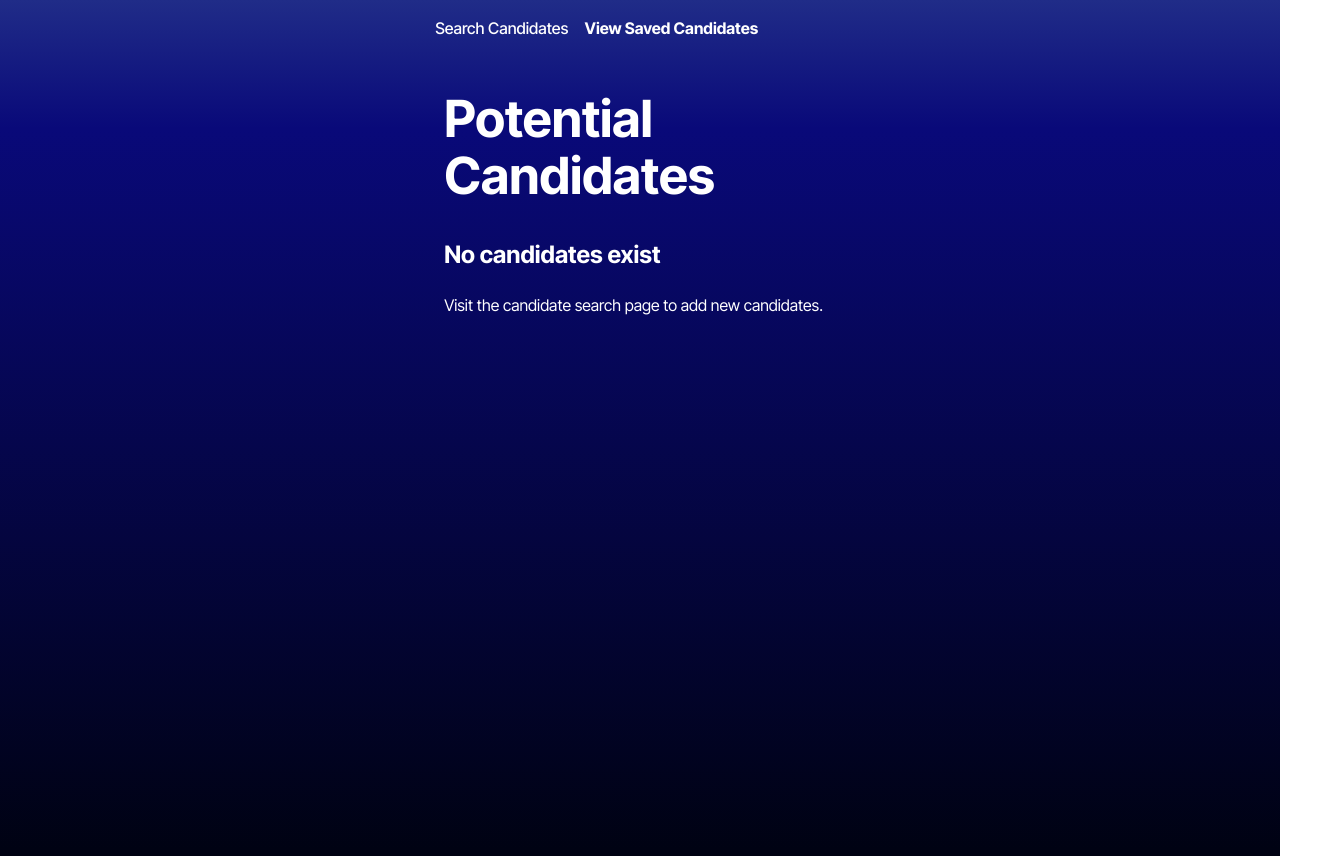
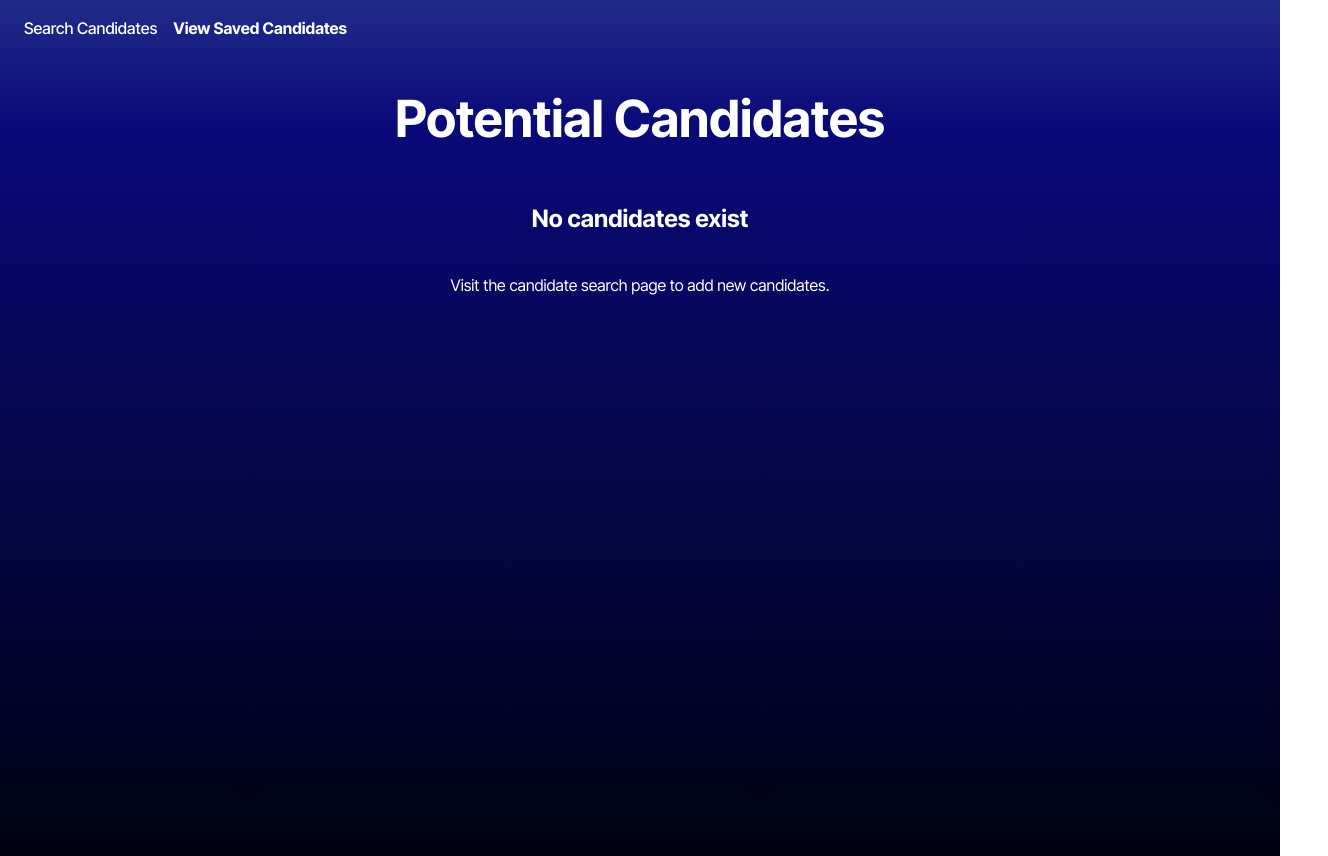
Before and after one commit to Lauren245/Candidate-Search, a React (Vite) app: page /SavedCandidates in a window 1280 px wide. Shown: the whole page, 1328 px wide, since content can reach past the window. Built offline with nearby package versions, Linux system fonts and the light colour scheme.

Commit message:
fixed issue with the root causing elements to shift around a lot.

```diff
--- a/src/index.css
+++ b/src/index.css
@@ -11,6 +11,19 @@
   text-rendering: optimizeLegibility;
   -webkit-font-smoothing: antialiased;
   -moz-osx-font-smoothing: grayscale;
+}
+
+html, body, #root {
+  width: 100%;
+  min-height: 100vh;
+  margin: 0;
+  padding: 0;
+}
+
+#root {
+  display: flex;
+  flex-direction: column; /* Ensure content flows in a column layout */
+  align-items: center; /* Centers content if necessary */
 }
 
 a {
@@ -119,9 +132,13 @@ main {
   align-items: center;
 }
 
-.test-container
+.table-container
 {
   max-width: 80%;
+  min-width: 50%;
+  display: flex;
+  flex-direction: column;
+  align-items: center;
 }
 
 /* Table Styling */
@@ -202,6 +219,7 @@ td {
   justify-content: flex-start;
   width: 100%;
   padding: 1em 2em;
+  margin-left: 2em;
 }
 .navbar-nav {
   display: flex;
--- a/src/pages/SavedCandidates.tsx
+++ b/src/pages/SavedCandidates.tsx
@@ -34,7 +34,7 @@ const SavedCandidates = () => {
   }
 
   return (
-    <div className ='test-container'>
+    <div className ='table-container'>
       <h1>Potential Candidates</h1>
       {candidates.length > 0 ?(
         <table>
```
